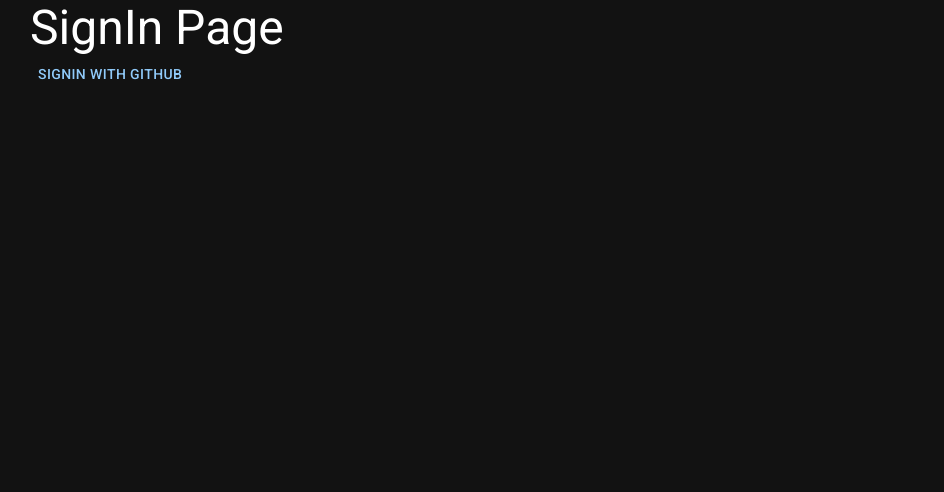
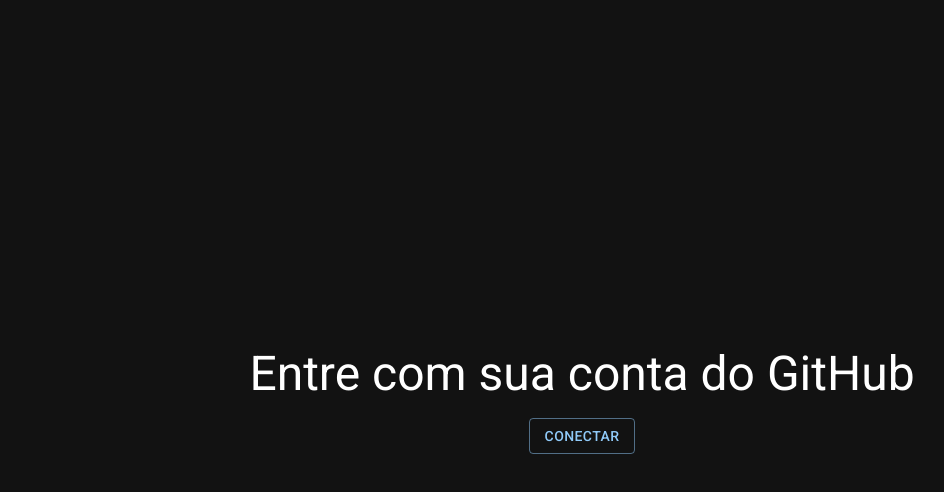
Before and after one commit to Dgvalerio/next-timesheet, a Next.js app: page /signin in a window 1280 px wide. Shown: the top 492 px of the page, without its empty margins (58-1002 px from the left). Built offline with nearby package versions, Linux system fonts and the light colour scheme; no server answers.

Commit message:
:sparkles: feat(loading): add a loading component

```diff
--- /dev/null
+++ b/components/loading.tsx
@@ -0,0 +1,69 @@
+import { NextPage } from 'next';
+
+import styled from 'styled-components';
+
+const Container = styled.main`
+  position: fixed;
+  top: 0;
+  right: 0;
+  bottom: 0;
+  left: 0;
+  display: flex;
+  justify-content: center;
+  align-items: center;
+  background-color: ${({ theme }) => theme.palette.background.default};
+  #clock {
+    border-radius: 50%;
+    border: 2px solid ${({ theme }) => theme.palette.text.primary};
+    width: 6rem;
+    height: 6rem;
+    display: flex;
+    align-items: center;
+    justify-content: center;
+  }
+  #hour-hand,
+  #minute-hand {
+    width: 0.2rem;
+    background-color: transparent;
+    border-top: 1rem solid ${({ theme }) => theme.palette.text.primary};
+    box-sizing: border-box;
+    position: absolute;
+  }
+  #hour-hand {
+    height: 3.4rem;
+    border-top-width: 2rem;
+    animation: hours linear 12s infinite;
+  }
+  #minute-hand {
+    height: 5.4rem;
+    border-top-width: 3rem;
+    animation: minutes linear 2s infinite;
+  }
+  @keyframes hours {
+    0% {
+      transform: rotate(0deg);
+    }
+    100% {
+      transform: rotate(360deg);
+    }
+  }
+  @keyframes minutes {
+    0% {
+      transform: rotate(0deg);
+    }
+    100% {
+      transform: rotate(360deg);
+    }
+  }
+`;
+
+const Loading: NextPage = () => (
+  <Container>
+    <div id="clock" aria-label="Loading">
+      <div id="hour-hand" />
+      <div id="minute-hand" />
+    </div>
+  </Container>
+);
+
+export default Loading;
--- a/pages/signin.tsx
+++ b/pages/signin.tsx
@@ -3,17 +3,19 @@
 import Head from 'next/head';
 import { useRouter } from 'next/router';
 
-import { Button, Container, Typography } from '@mui/material';
+import { Button, Grid, Typography } from '@mui/material';
+
+import Loading from '../components/loading';
 
 const SignIn: NextPage = () => {
   const [session, loading] = useSession();
   const router = useRouter();
 
-  if (loading) return <h1>loading...</h1>;
+  if (loading) return <Loading />;
 
   if (session) {
     router.replace('/');
-    return <h1>Authorized</h1>;
+    return <Loading />;
   }
 
   return (
@@ -22,14 +24,18 @@
         <title>Next Timesheet - SignIn</title>
       </Head>
 
-      <Container>
-        <Typography component="h1" variant="h3">
-          SignIn Page
-        </Typography>
-        <Button type="button" onClick={() => signIn()}>
-          SignIn with GitHub
-        </Button>
-      </Container>
+      <Grid container justifyContent="center" alignSelf="center" gap={2}>
+        <Grid item xs={12}>
+          <Typography component="h1" variant="h3" align="center">
+            Entre com sua conta do GitHub
+          </Typography>
+        </Grid>
+        <Grid item>
+          <Button variant="outlined" onClick={() => signIn()}>
+            Conectar
+          </Button>
+        </Grid>
+      </Grid>
     </>
   );
 };
--- a/styles/global.ts
+++ b/styles/global.ts
@@ -6,6 +6,8 @@
     flex-direction: column;
 
     min-height: 100vh;
+
+    font-family: Roboto, sans-serif;
   }
 `;
 
```
Also changed, not shown: pages/index.tsx (+14 -10 lines).
